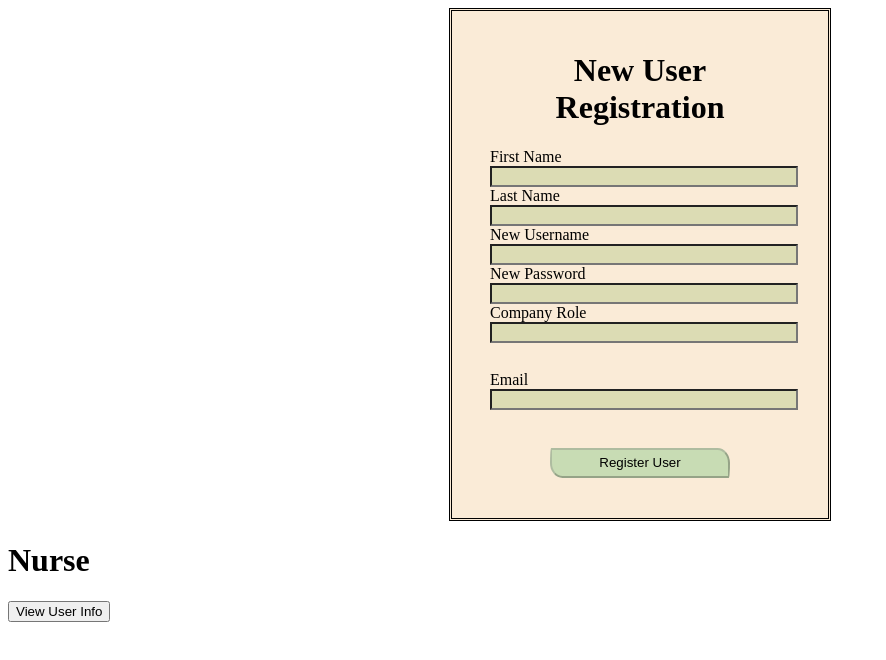
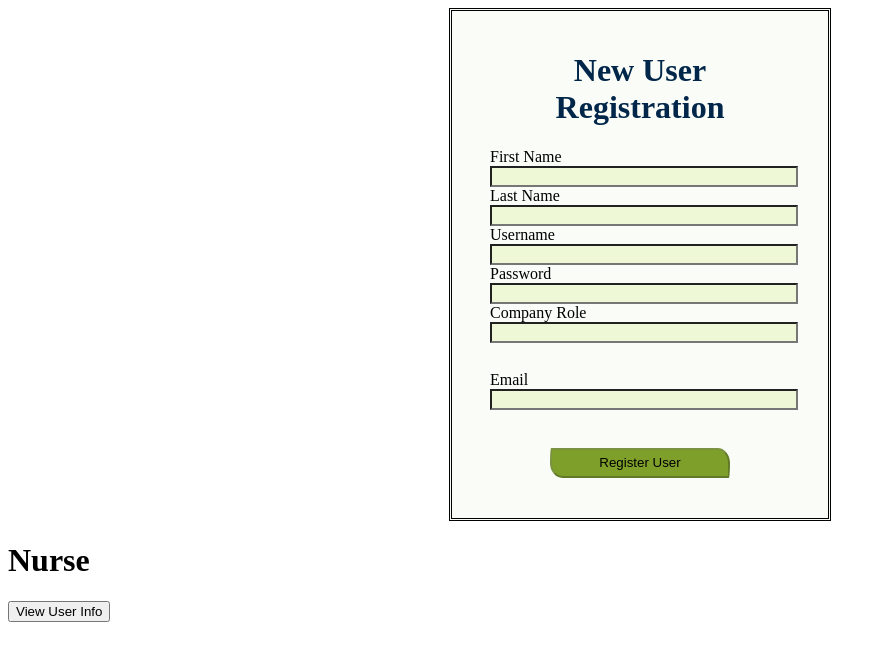
Before and after one commit to Revature-WellNet/Front-End, an Angular app: page / in a window 1280 px wide. Shown: the top 660 px of the page, without its empty margins (0-886 px from the left). Built offline with nearby package versions, Linux system fonts and the light colour scheme.

Commit message:
Some Coloration

```diff
--- a/src/app/components/registration/registration.component.css
+++ b/src/app/components/registration/registration.component.css
@@ -8,7 +8,7 @@
   padding-top : 20px;
   padding-bottom : 20px;
 
-  background-color:antiquewhite;
+  background-color: rgba(200, 220, 180, 0.1);
 /*
   align-self : center;
   justify-self : center; */
@@ -35,6 +35,9 @@
   width : 80%;
   margin-left : 10%;
   margin-right : 10%;
+
+  color : rgb(0, 38, 74);
+
 /*
   align-self : center;
   justify-self : center; */
@@ -49,7 +52,9 @@
   width : 100%;
   margin : 0 auto;
 
-  background-color : rgb(220, 220, 180);
+  color : rgb(0, 38, 74);
+
+  background-color : rgba(196, 230, 83, 0.2);
 
 }
 
@@ -77,7 +82,10 @@
   margin-bottom : 20px;
 
   width : 60%;
-  background-color : rgb(240, 240, 200);
+  color : rgb(0, 38, 74);
+  background-color : rgb(146, 200, 63);
+
+  font-weight : 600;
 
   align-items : center;
   justify-content: center;
@@ -88,7 +96,7 @@
 
 }
 #RegisterButton:enabled:hover {
-  background-color : rgb(250, 250, 210);
+  background-color : rgb(36, 141, 2);
 }
 #RegisterButton:disabled {
 
@@ -99,7 +107,7 @@
 
   color : black;
 
-  background-color :rgb(200, 220, 180);
+  background-color :rgb(126, 160, 43);
 
   align-items : center;
   justify-content: center;
--- a/src/app/components/registration/registration.component.html
+++ b/src/app/components/registration/registration.component.html
@@ -33,7 +33,7 @@
 
     <br>
     <label for="RegistrationUsername">
-      New Username
+      Username
     </label>
     <input type="text" id="RegistrationUsername"
       #RegistrationUsername
@@ -44,7 +44,7 @@
 
     <br>
     <label for="RegistrationPassword">
-      New Password
+      Password
     </label>
     <input type="text" id="RegistrationPassword"
       #RegistrationPassword
```
